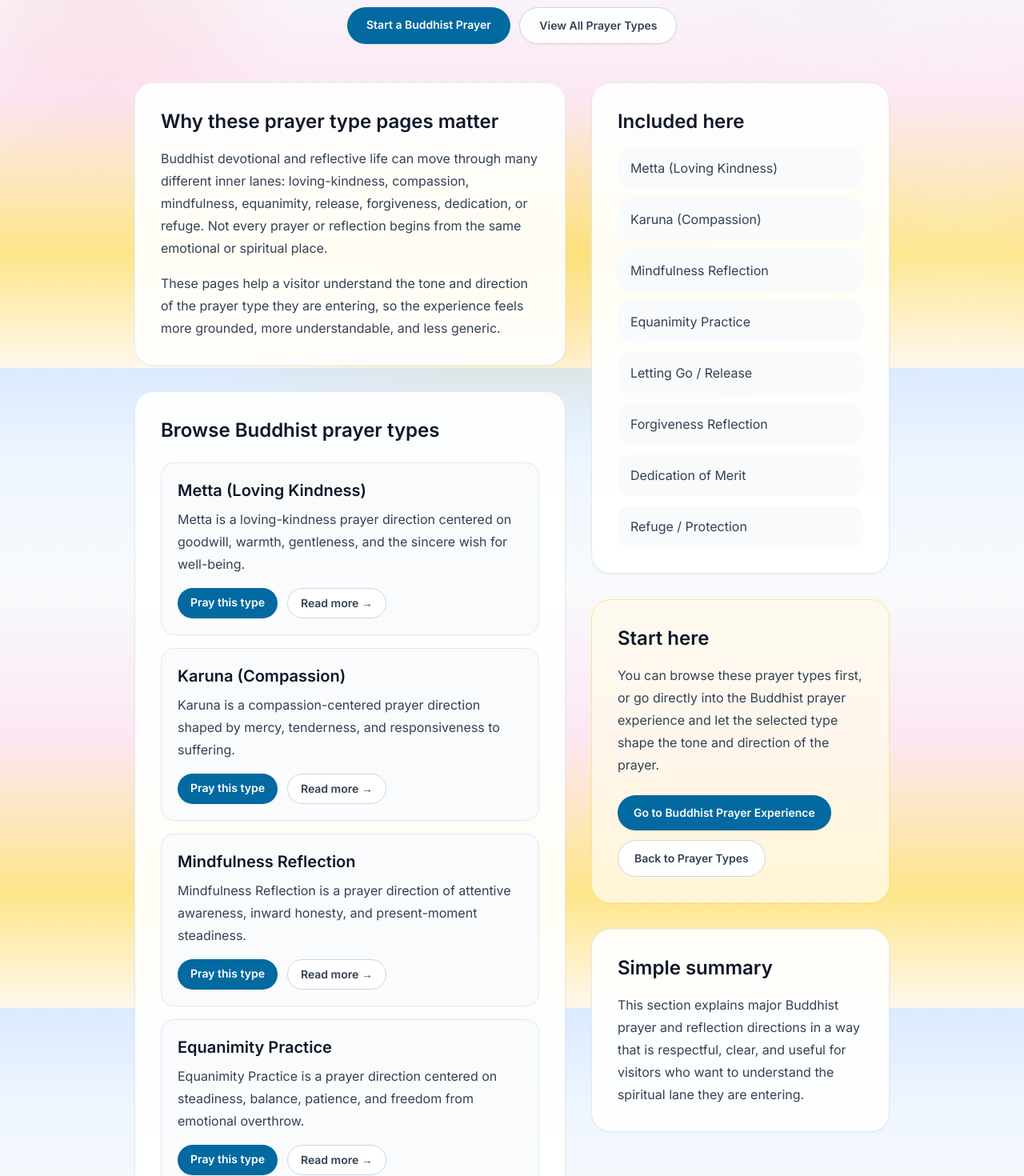
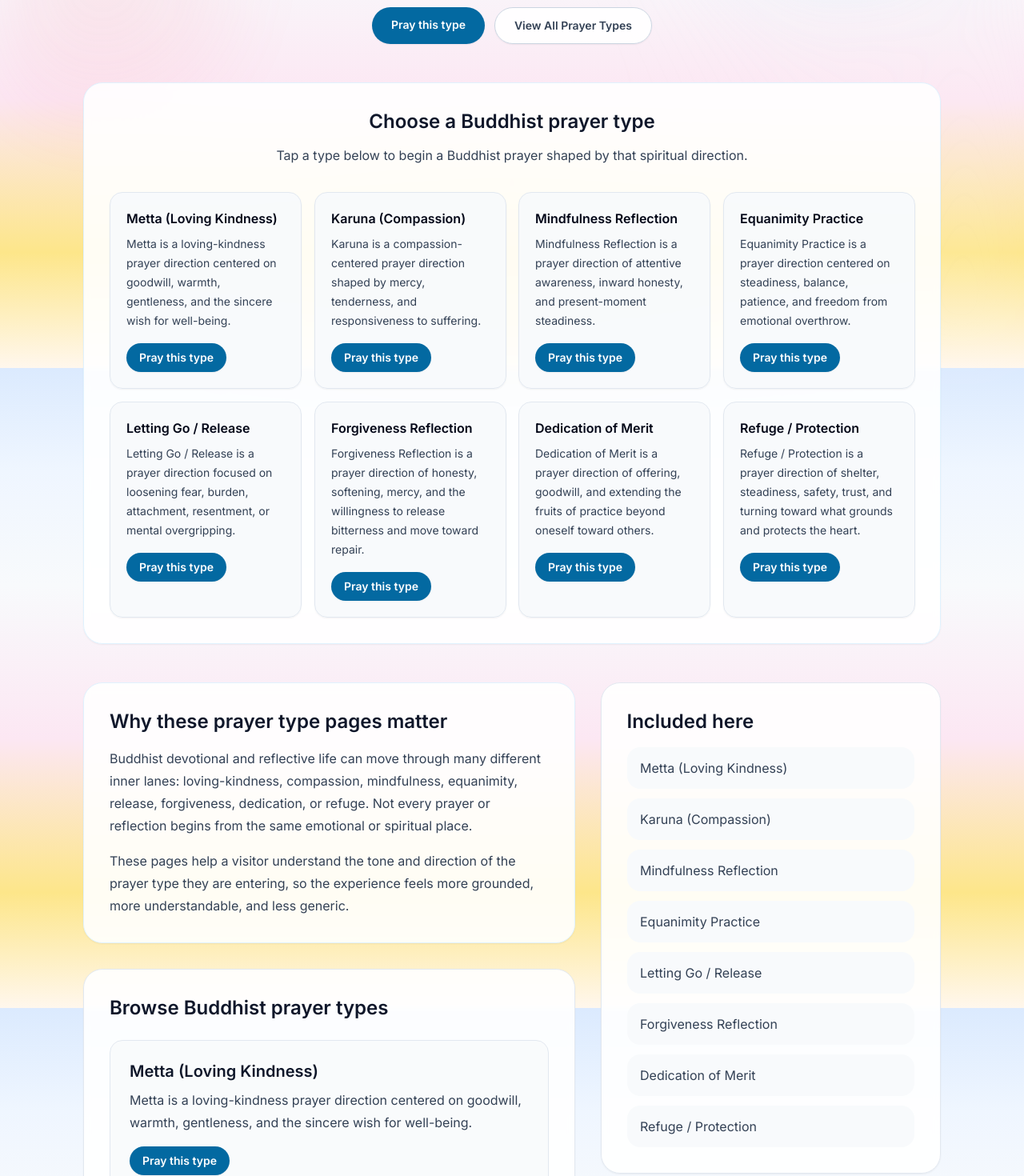
Before and after one commit to Skkyfarm/pray-with-god, a Next.js app: page /prayer-types/buddhist in a window 1280 px wide. Shown: the part 340-1810 px from the top of the page at 80% size. Built offline with nearby package versions, Linux system fonts and the light colour scheme; no server answers.

Commit message:
Update Buddhist prayer type CTAs

```diff
--- a/app/prayer-types/buddhist/page.tsx
+++ b/app/prayer-types/buddhist/page.tsx
@@ -24,7 +24,7 @@ export default function BuddhistPrayerTypesPage() {
 
   return (
     <main className="relative min-h-screen bg-transparent text-slate-900">
-      <section className="relative mx-auto max-w-5xl px-6 py-16 sm:px-8 lg:px-10">
+      <section className="relative mx-auto max-w-6xl px-6 py-16 sm:px-8 lg:px-10">
         <div className="mx-auto max-w-3xl text-center">
           <p className="mb-3 text-sm font-semibold uppercase tracking-[0.25em] text-sky-700">
             Buddhist Prayer Types
@@ -44,9 +44,9 @@ export default function BuddhistPrayerTypesPage() {
           <div className="mt-8 flex flex-wrap justify-center gap-3">
             <Link
               href={getPrayerTypePrayHref("buddhist", defaultPrayerTitle)}
-              className="pwg-guided-action rounded-full bg-sky-700 px-6 py-3 text-sm font-semibold text-white shadow-sm hover:bg-sky-800"
+              className="pwg-guided-action rounded-full bg-sky-700 px-6 py-3 text-sm font-semibold text-white shadow-sm transition hover:bg-sky-800"
             >
-              Start a Buddhist Prayer
+              Pray this type
             </Link>
 
             <Link
@@ -57,6 +57,41 @@ export default function BuddhistPrayerTypesPage() {
             </Link>
           </div>
         </div>
+
+        <section className="mt-12 rounded-3xl border border-sky-100 bg-white/90 p-6 shadow-sm backdrop-blur-sm sm:p-8">
+          <div className="mx-auto max-w-3xl text-center">
+            <h2 className="text-2xl font-semibold">
+              Choose a Buddhist prayer type
+            </h2>
+
+            <p className="mt-3 text-base leading-7 text-slate-700">
+              Tap a type below to begin a Buddhist prayer shaped by that
+              spiritual direction.
+            </p>
+          </div>
+
+          <div className="mt-8 grid gap-4 sm:grid-cols-2 lg:grid-cols-4">
+            {BUDDHIST_PRAYER_TYPES.map((item) => (
+              <Link
+                key={item.slug}
+                href={getPrayerTypePrayHref("buddhist", item.title)}
+                className="pwg-guided-action rounded-2xl border border-slate-200 bg-slate-50/90 p-5 text-left shadow-sm transition hover:border-sky-200 hover:bg-white hover:shadow-md"
+              >
+                <h3 className="text-base font-semibold text-slate-950">
+                  {item.title}
+                </h3>
+
+                <p className="mt-2 text-sm leading-6 text-slate-700">
+                  {item.shortDescription}
+                </p>
+
+                <span className="mt-4 inline-flex rounded-full bg-sky-700 px-4 py-2 text-sm font-semibold text-white shadow-sm">
+                  Pray this type
+                </span>
+              </Link>
+            ))}
+          </div>
+        </section>
 
         <div className="mt-12 grid gap-8 lg:grid-cols-[1.3fr_0.9fr]">
           <div className="space-y-8">
@@ -89,18 +124,27 @@ export default function BuddhistPrayerTypesPage() {
                 {BUDDHIST_PRAYER_TYPES.map((item) => (
                   <article
                     key={item.slug}
-                    className="pwg-guided-action flex h-full flex-col rounded-2xl border border-slate-200 bg-slate-50/80 p-5 backdrop-blur-sm"
+                    className="rounded-2xl border border-slate-200 bg-slate-50/80 p-5 backdrop-blur-sm"
                   >
-                    <h3 className="text-xl font-semibold">{item.title}</h3>
+                    <Link
+                      href={getPrayerTypePrayHref("buddhist", item.title)}
+                      className="pwg-guided-action block rounded-2xl p-1 transition"
+                    >
+                      <h3 className="text-xl font-semibold">{item.title}</h3>
 
-                    <p className="mt-2 flex-1 text-base leading-7 text-slate-700">
-                      {item.shortDescription}
-                    </p>
+                      <p className="mt-2 text-base leading-7 text-slate-700">
+                        {item.shortDescription}
+                      </p>
+
+                      <span className="mt-4 inline-flex rounded-full bg-sky-700 px-4 py-2 text-sm font-semibold text-white shadow-sm">
+                        Pray this type
+                      </span>
+                    </Link>
 
                     <div className="mt-4 flex flex-wrap gap-3">
                       <Link
                         href={getPrayerTypePrayHref("buddhist", item.title)}
-                        className="pwg-guided-action rounded-full bg-sky-700 px-4 py-2 text-sm font-semibold text-white shadow-sm hover:bg-sky-800"
+                        className="pwg-guided-action rounded-full bg-sky-700 px-4 py-2 text-sm font-semibold text-white shadow-sm transition hover:bg-sky-800"
                       >
                         Pray this type
                       </Link>
@@ -123,30 +167,16 @@ export default function BuddhistPrayerTypesPage() {
               <h2 className="text-2xl font-semibold">Included here</h2>
 
               <ul className="mt-4 space-y-3 text-base leading-7 text-slate-700">
-                <li className="rounded-2xl bg-slate-50 px-4 py-3">
-                  Metta (Loving Kindness)
-                </li>
-                <li className="rounded-2xl bg-slate-50 px-4 py-3">
-                  Karuna (Compassion)
-                </li>
-                <li className="rounded-2xl bg-slate-50 px-4 py-3">
-                  Mindfulness Reflection
-                </li>
-                <li className="rounded-2xl bg-slate-50 px-4 py-3">
-                  Equanimity Practice
-                </li>
-                <li className="rounded-2xl bg-slate-50 px-4 py-3">
-                  Letting Go / Release
-                </li>
-                <li className="rounded-2xl bg-slate-50 px-4 py-3">
-                  Forgiveness Reflection
-                </li>
-                <li className="rounded-2xl bg-slate-50 px-4 py-3">
-                  Dedication of Merit
-                </li>
-                <li className="rounded-2xl bg-slate-50 px-4 py-3">
-                  Refuge / Protection
-                </li>
+                {BUDDHIST_PRAYER_TYPES.map((item) => (
+                  <li key={item.slug}>
+                    <Link
+                      href={getPrayerTypePrayHref("buddhist", item.title)}
+                      className="pwg-guided-action block rounded-2xl bg-slate-50 px-4 py-3 transition hover:bg-white hover:shadow-sm"
+                    >
+                      {item.title}
+                    </Link>
+                  </li>
+                ))}
               </ul>
             </section>
 
@@ -162,7 +192,7 @@ export default function BuddhistPrayerTypesPage() {
               <div className="mt-6 flex flex-wrap gap-3">
                 <Link
                   href={getPrayerTypePrayHref("buddhist", defaultPrayerTitle)}
-                  className="pwg-guided-action rounded-full bg-sky-700 px-5 py-3 text-sm font-semibold text-white shadow-sm hover:bg-sky-800"
+                  className="pwg-guided-action rounded-full bg-sky-700 px-5 py-3 text-sm font-semibold text-white shadow-sm transition hover:bg-sky-800"
                 >
                   Go to Buddhist Prayer Experience
                 </Link>
```
